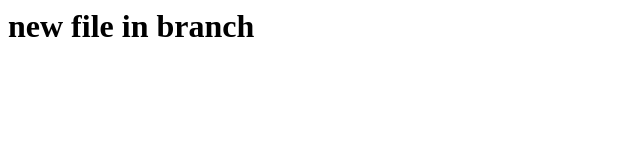
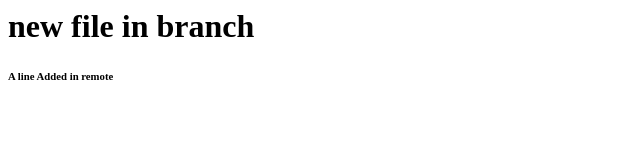
Before and after one commit to Sundareshwar-97/simpleMerge, a plain HTML site: page new.html in a window 1280 px wide. Shown: the full height of the page, 0-640 px from the left. Drawn offline with Linux system fonts and the light colour scheme.

Commit message:
Update new.html
added a line in remote

```diff
--- a/new.html
+++ b/new.html
@@ -1,5 +1,6 @@
 <html>
     <body>
         <h1>new file in branch</h1>
+        <h6>A line Added in remote</h6>
     </body>
 </html>
```
